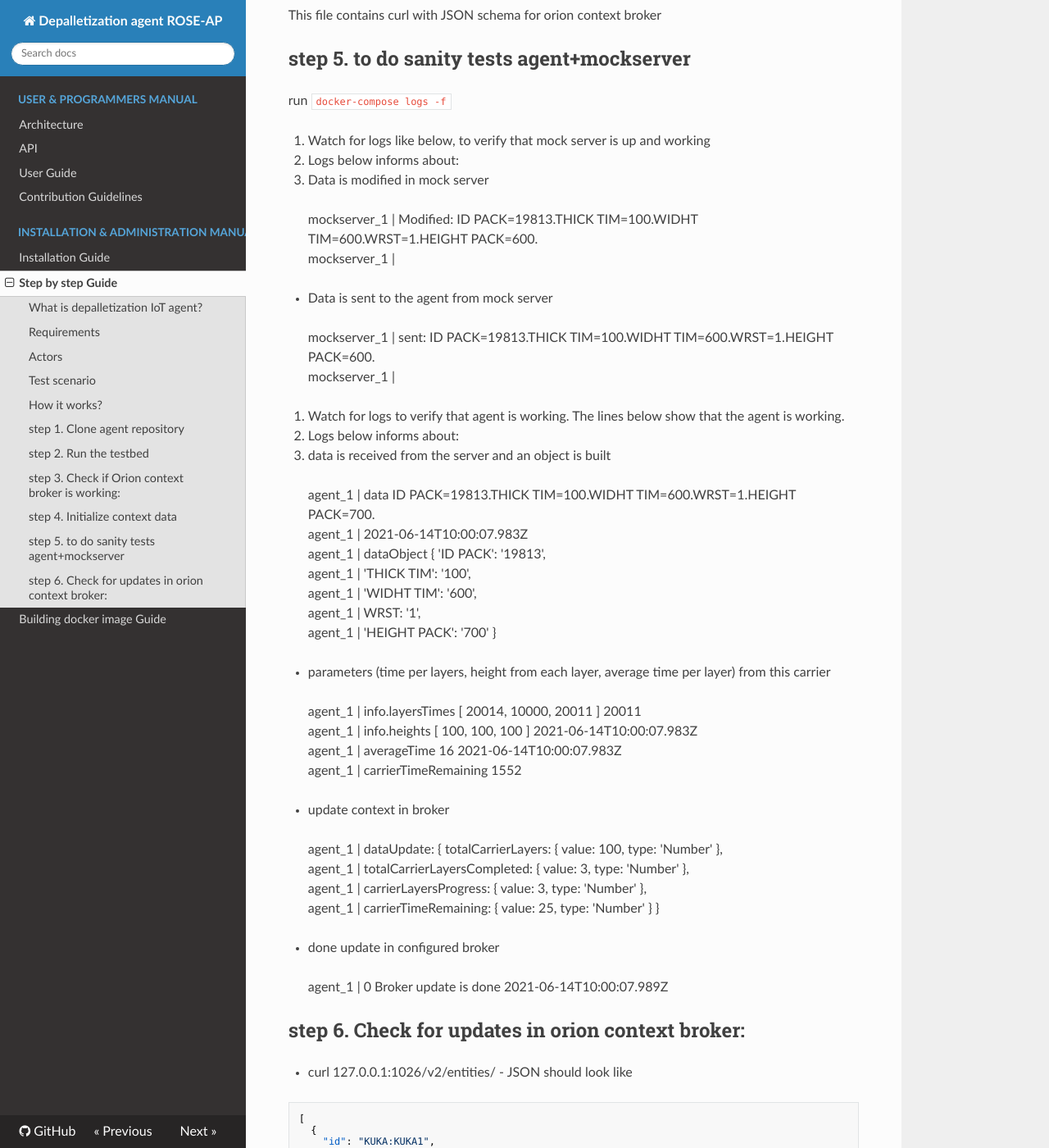
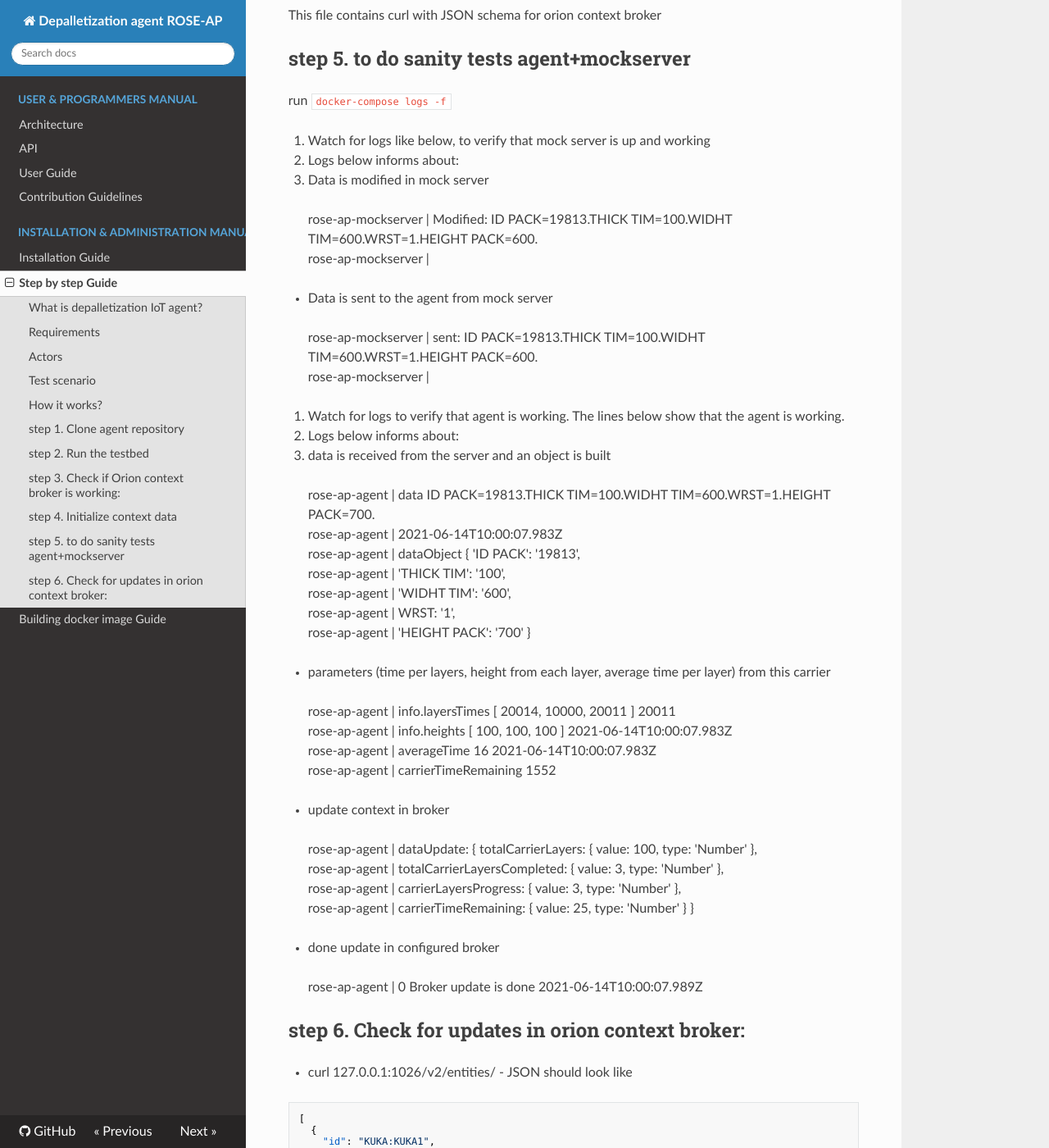
Before and after one commit to ramp-eu/CONTRA-2.0, an MkDocs documentation site: the page built from docs/stepbystepguide.md, in a window 1280 px wide and 1400 px high, scrolled down 2548 px. Shown: the whole window at 82% size. Built offline with MkDocs 1.6.1, drawn with Linux system fonts in a browser that asks for light colours; nearby versions of some CDN libraries.

Commit message:
fixes in stepbystepguide.md

```diff
--- a/docs/stepbystepguide.md
+++ b/docs/stepbystepguide.md
@@ -74,44 +74,44 @@ run `docker-compose logs -f`
 
   - Data is modified in mock server
 
-  > mockserver_1  | Modified:  ID PACK=19813.THICK TIM=100.WIDHT TIM=600.WRST=1.HEIGHT PACK=600.
-  > mockserver_1  |
+  > rose-ap-mockserver  | Modified:  ID PACK=19813.THICK TIM=100.WIDHT TIM=600.WRST=1.HEIGHT PACK=600.
+  > rose-ap-mockserver  |
 
   - Data is sent to the agent from mock server
 
-  > mockserver_1  | sent: ID PACK=19813.THICK TIM=100.WIDHT TIM=600.WRST=1.HEIGHT PACK=600.
-  > mockserver_1  |
+  > rose-ap-mockserver  | sent: ID PACK=19813.THICK TIM=100.WIDHT TIM=600.WRST=1.HEIGHT PACK=600.
+  > rose-ap-mockserver  |
 
 2. Watch for logs to verify that agent is working. The lines below show that the agent is working.
 
 - Logs below informs about:
   - data is received from the server and an object is built
 
-  > agent_1       | data ID PACK=19813.THICK TIM=100.WIDHT TIM=600.WRST=1.HEIGHT PACK=700.
-  > agent_1       |  2021-06-14T10:00:07.983Z
-  > agent_1       | dataObject { 'ID PACK': '19813',
-  > agent_1       |   'THICK TIM': '100',
-  > agent_1       |   'WIDHT TIM': '600',
-  > agent_1       |   WRST: '1',
-  > agent_1       |   'HEIGHT PACK': '700' }
+  > rose-ap-agent       | data ID PACK=19813.THICK TIM=100.WIDHT TIM=600.WRST=1.HEIGHT PACK=700.
+  > rose-ap-agent       |  2021-06-14T10:00:07.983Z
+  > rose-ap-agent       | dataObject { 'ID PACK': '19813',
+  > rose-ap-agent       |   'THICK TIM': '100',
+  > rose-ap-agent       |   'WIDHT TIM': '600',
+  > rose-ap-agent       |   WRST: '1',
+  > rose-ap-agent       |   'HEIGHT PACK': '700' }
 
   - parameters (time per layers, height from each layer, average time per layer) from this carrier
 
-  > agent_1       | info.layersTimes [ 20014, 10000, 20011 ] 20011
-  > agent_1       | info.heights [ 100, 100, 100 ] 2021-06-14T10:00:07.983Z
-  > agent_1       | averageTime 16 2021-06-14T10:00:07.983Z
-  > agent_1       | carrierTimeRemaining 1552
+  > rose-ap-agent       | info.layersTimes [ 20014, 10000, 20011 ] 20011
+  > rose-ap-agent       | info.heights [ 100, 100, 100 ] 2021-06-14T10:00:07.983Z
+  > rose-ap-agent       | averageTime 16 2021-06-14T10:00:07.983Z
+  > rose-ap-agent       | carrierTimeRemaining 1552
 
   - update context in broker
 
-  > agent_1       | dataUpdate: { totalCarrierLayers: { value: 100, type: 'Number' },
-  > agent_1       |   totalCarrierLayersCompleted: { value: 3, type: 'Number' },
-  > agent_1       |   carrierLayersProgress: { value: 3, type: 'Number' },
-  > agent_1       |   carrierTimeRemaining: { value: 25, type: 'Number' } }
+  > rose-ap-agent       | dataUpdate: { totalCarrierLayers: { value: 100, type: 'Number' },
+  > rose-ap-agent       |   totalCarrierLayersCompleted: { value: 3, type: 'Number' },
+  > rose-ap-agent       |   carrierLayersProgress: { value: 3, type: 'Number' },
+  > rose-ap-agent       |   carrierTimeRemaining: { value: 25, type: 'Number' } }
 
   - done update in configured broker
 
-> agent_1       | 0 Broker update is done 2021-06-14T10:00:07.989Z
+> rose-ap-agent       | 0 Broker update is done 2021-06-14T10:00:07.989Z
 
 ## step 6. Check for updates in orion context broker:
 
```
